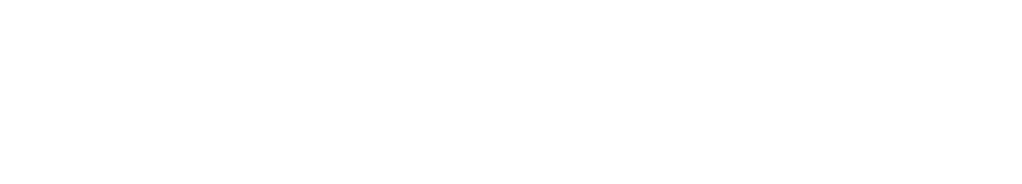
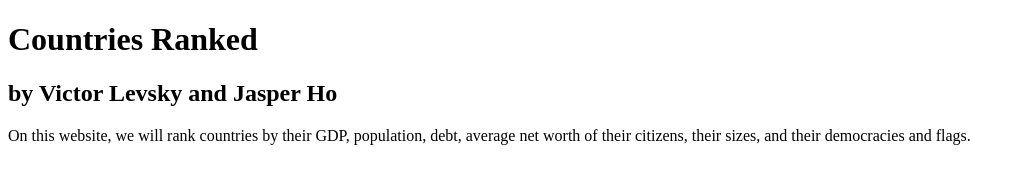
Before and after one commit to vlevsky/countries-ranked, a plain HTML site: page index.html in a window 1280 px wide. Shown: the whole page, without its empty margins (0-1022 px from the left). Drawn offline with Linux system fonts and the light colour scheme.

Commit message:
title and subtitle

```diff
--- a/index.html
+++ b/index.html
@@ -6,6 +6,8 @@
     <title>Document</title>
 </head>
 <body>
-
+    <h1>Countries Ranked</h1>
+    <h2>by Victor Levsky and Jasper Ho</h2>
+    <p>On this website, we will rank countries by their GDP, population, debt, average net worth of their citizens, their sizes, and their democracies and flags.</p>
 </body>
 </html>
```
